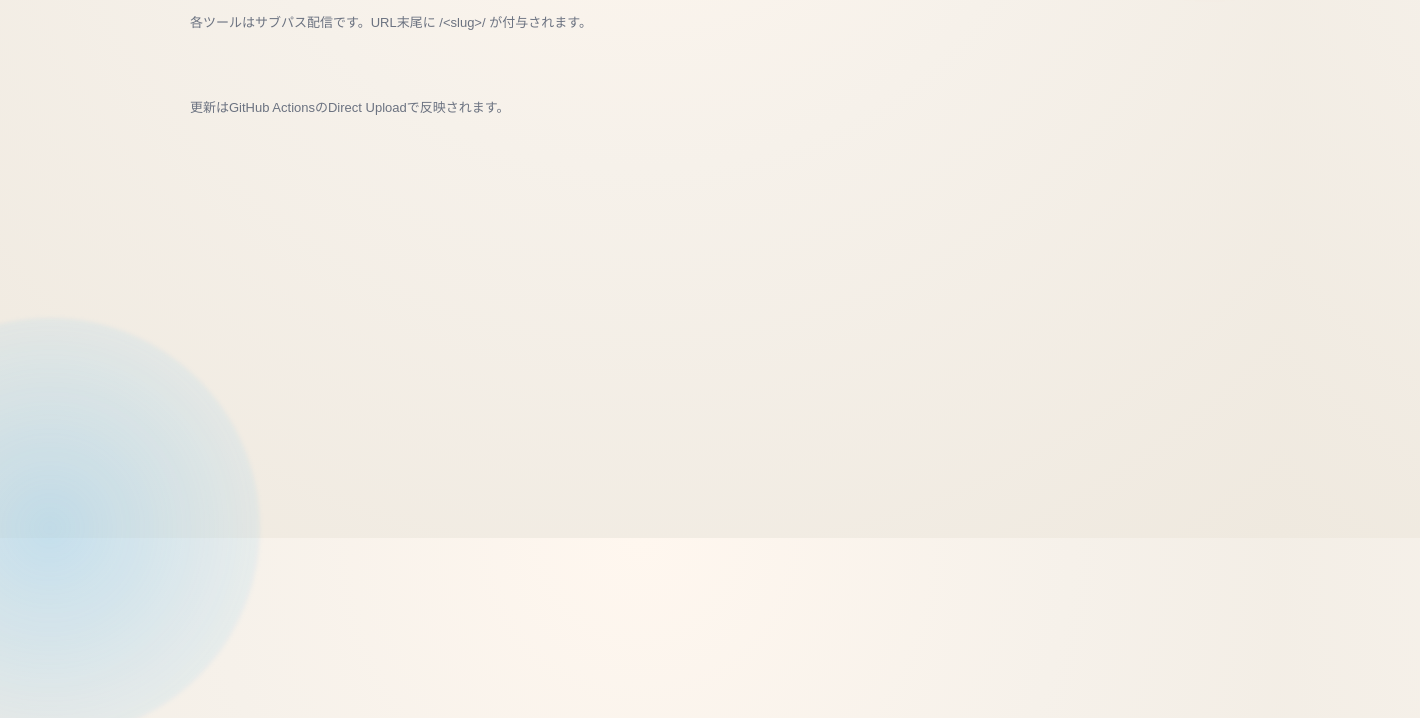
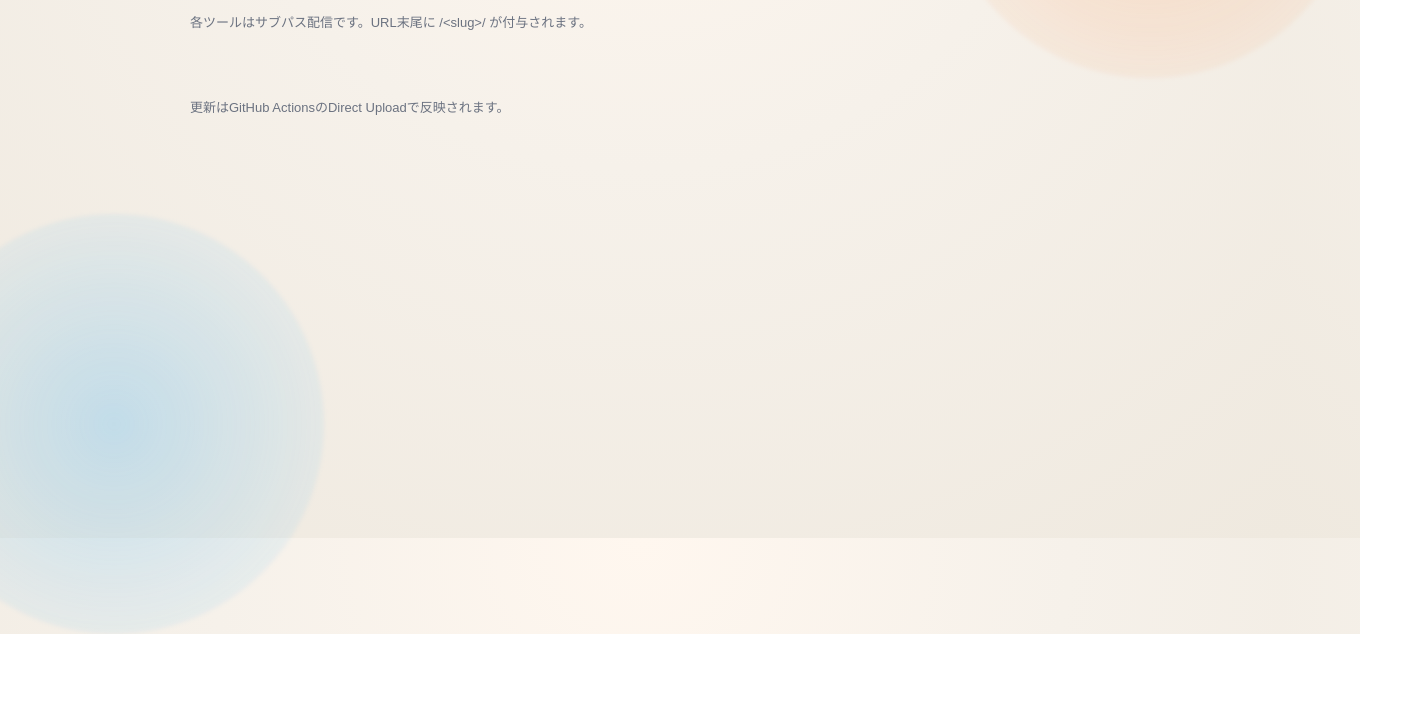
Before and after one commit to big-mon/app-hub, a plain HTML site: page index.html in a window 1280 px wide. Shown: the part 262-980 px from the top of the page, 1420 px wide, since content can reach past the window. After the commit the page ends 896 px from the top, so only its background shows below. Drawn offline with Linux system fonts and the light colour scheme.

Commit message:
fix: 無駄なスクロールの抑止

```diff
--- a/styles.css
+++ b/styles.css
@@ -24,8 +24,8 @@ body::before,
 body::after {
   content: "";
   position: absolute;
-  width: 420px;
-  height: 420px;
+  width: min(420px, 60vmin);
+  height: min(420px, 60vmin);
   border-radius: 50%;
   background: radial-gradient(circle, rgba(255, 140, 66, 0.25), rgba(255, 140, 66, 0));
   filter: blur(2px);
@@ -33,13 +33,13 @@ body::after {
 }
 
 body::before {
-  top: -160px;
-  right: -140px;
+  top: -10vmin;
+  right: -10vmin;
 }
 
 body::after {
-  bottom: -200px;
-  left: -160px;
+  bottom: -12vmin;
+  left: -12vmin;
   background: radial-gradient(circle, rgba(56, 177, 255, 0.25), rgba(56, 177, 255, 0));
 }
 
```
